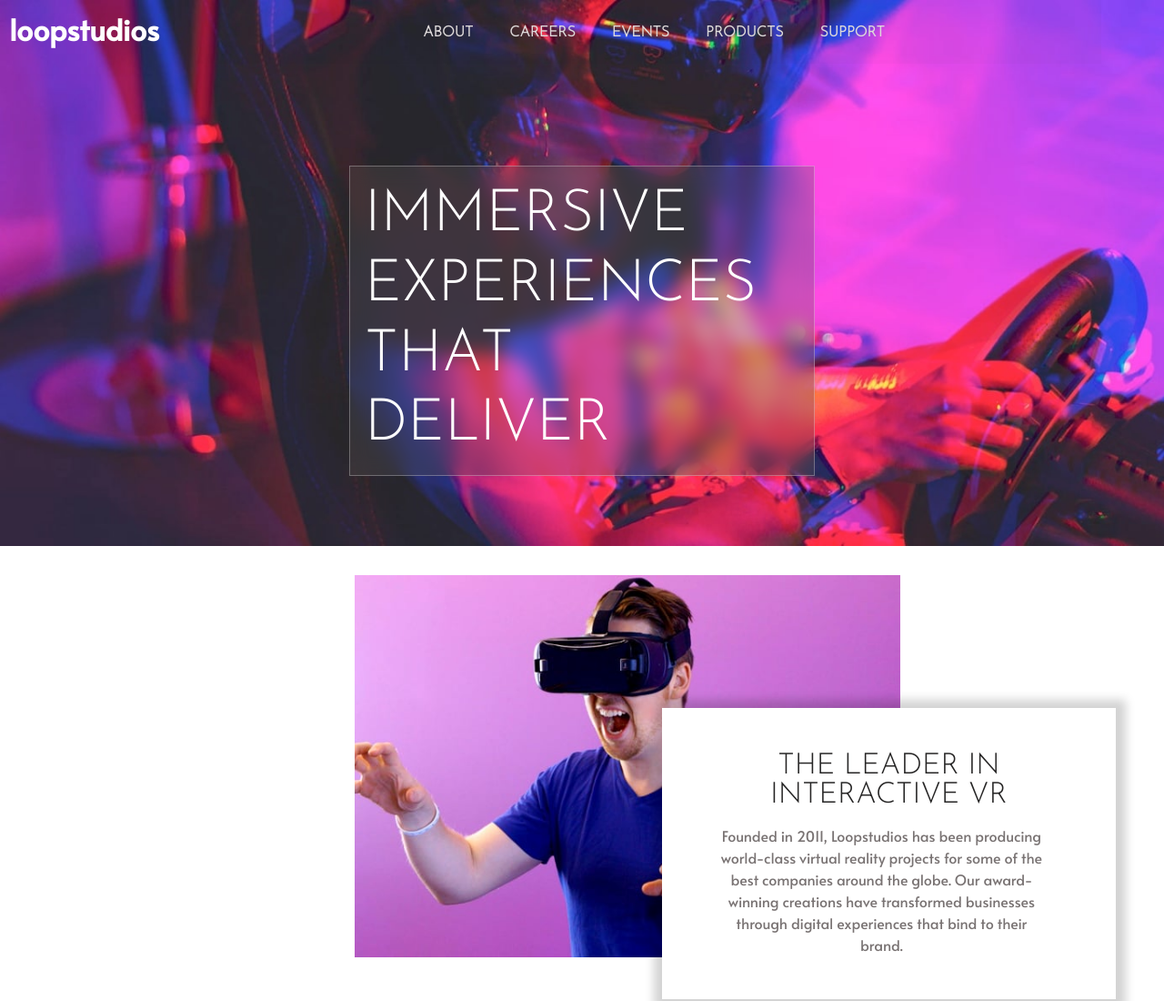
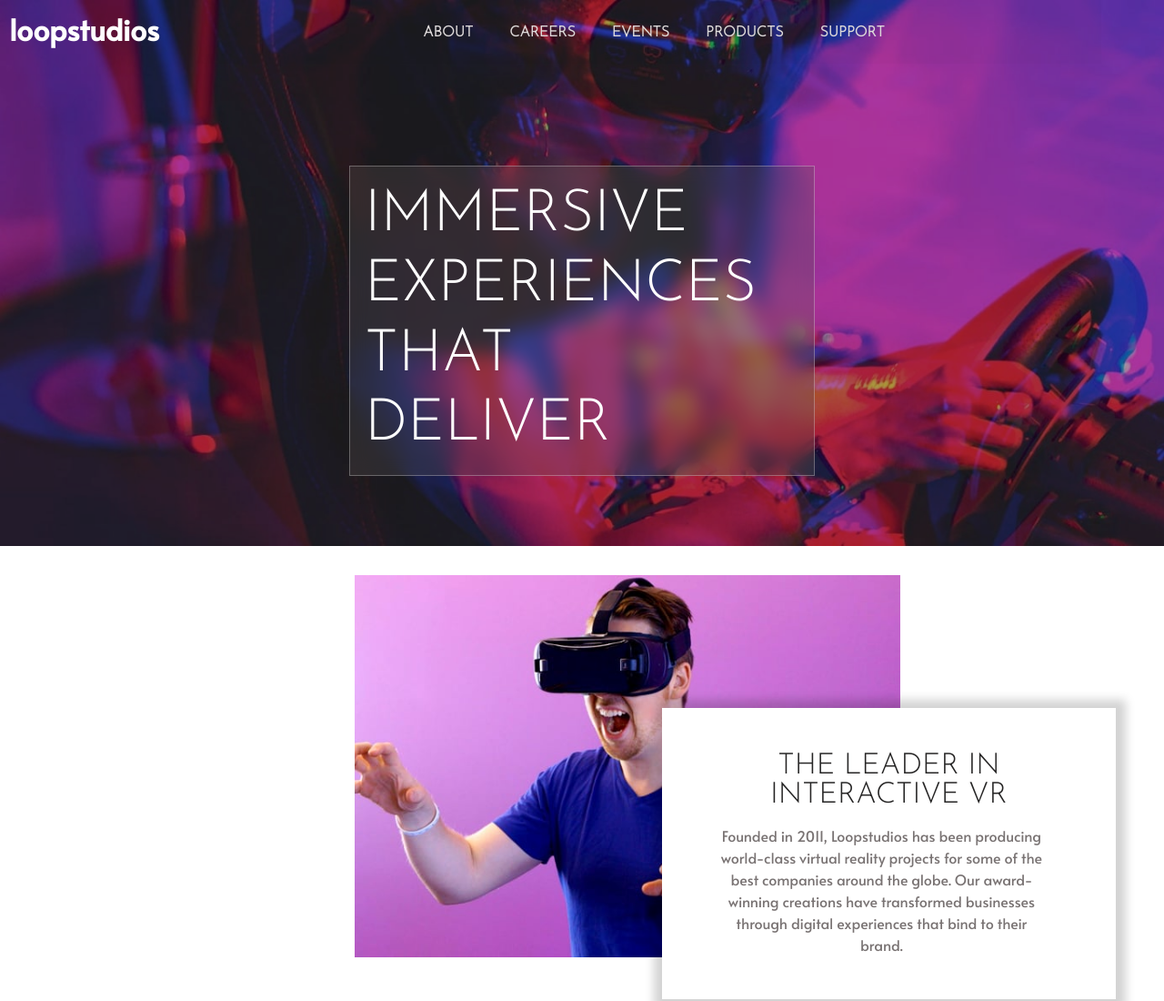
Before and after one commit to dazzlerabhi30800/frontEndMentor-loopstudios, a plain HTML site: page index.html in a window 1280 px wide. Shown: the top 1100 px of the page at 91% size. Drawn offline with Linux system fonts and the light colour scheme.

Commit message:
Refix background

```diff
--- a/style.css
+++ b/style.css
@@ -371,6 +371,14 @@ body {
         background-size : cover;
         height : 75vh;
         width : 100vw;
+        position : relative;
+    }
+    .container:after {
+        position : absolute;
+        content : "";
+        width : 100%;
+        height : 100%;
+        background : rgba(0, 0, 0, 0.336);
     }
     .menu-btn {
        visibility : hidden;
```
